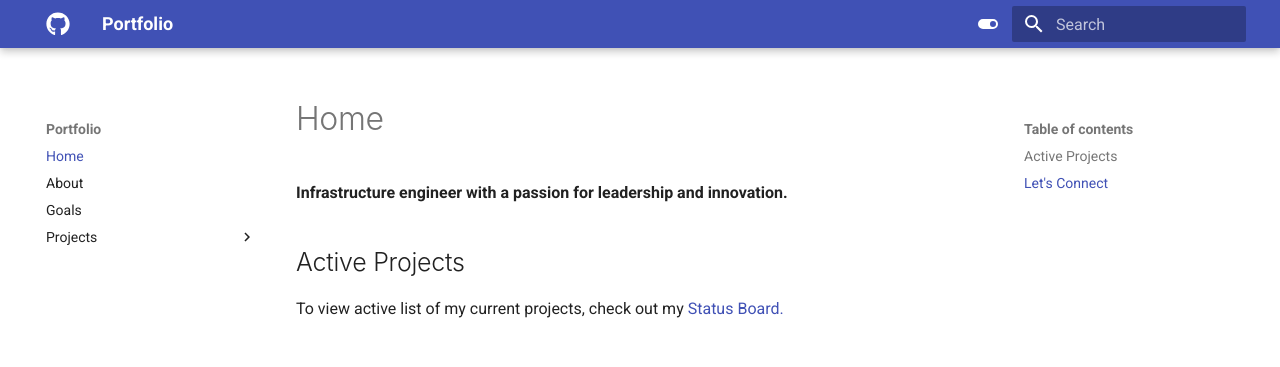
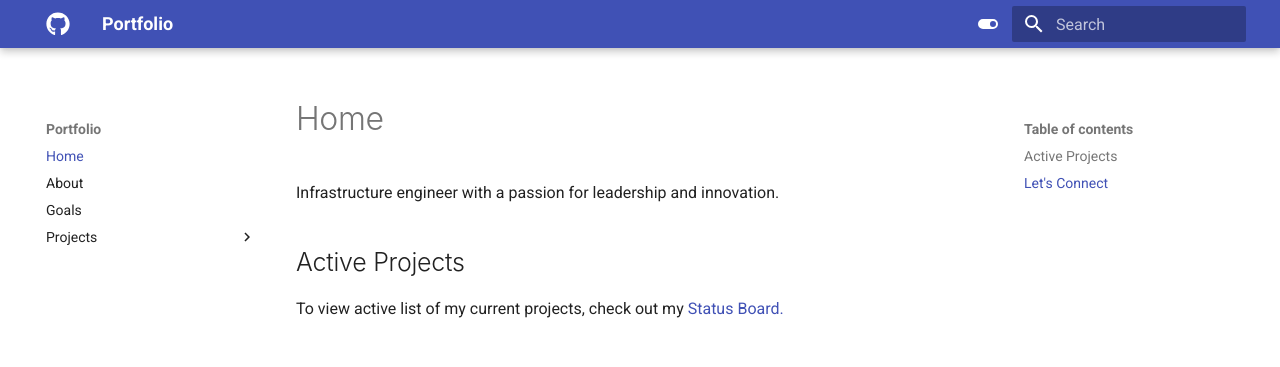
Before and after one commit to stevejoluc/stevejoluc.github.io, an MkDocs documentation site: the page built from docs/index.md, in a window 1280 px wide. Shown: the top 367 px of the page. Built offline with MkDocs 1.6.1 and Material for MkDocs 9.7.7, drawn with Linux system fonts in a browser that asks for light colours.

```diff
--- a/docs/index.md
+++ b/docs/index.md
@@ -1,5 +1,5 @@
 # Home
-**Infrastructure engineer with a passion for leadership and innovation.**
+Infrastructure engineer with a passion for leadership and innovation.
 
 ## Active Projects
  To view active list of my current projects, check out my [Status Board.](https://github.com/users/stevejoluc/projects/2#column-16610887)
```
